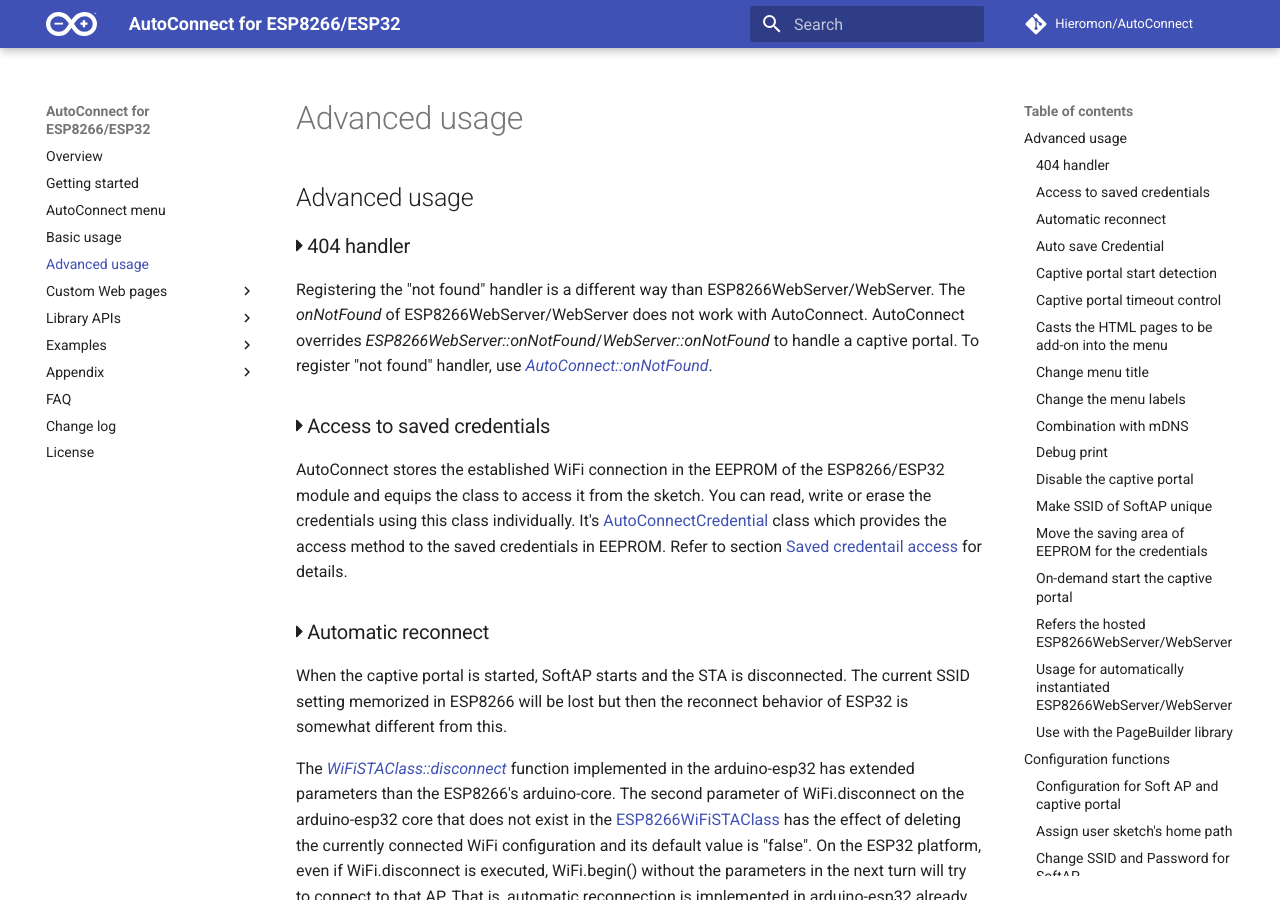
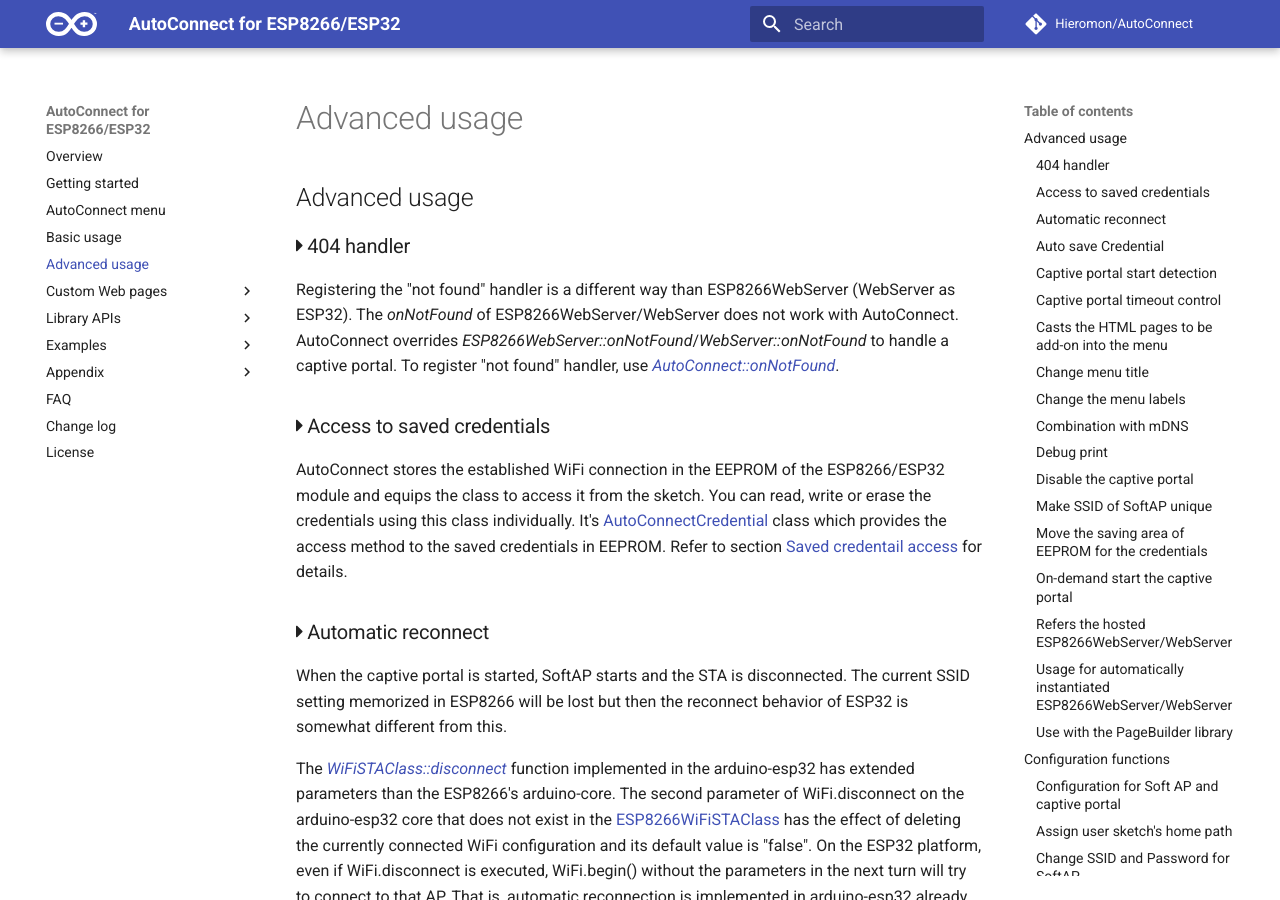
Before and after one commit to Hieromon/AutoConnect, an MkDocs documentation site: the page built from mkdocs/advancedusage.md, in a window 1280 px wide and 900 px high. Built offline with MkDocs 1.6.1 and Material for MkDocs 9.7.7, drawn with Linux system fonts in a browser that asks for light colours; nearby versions of some CDN libraries; comment, search, counter and statistics services are not loaded.

```diff
--- a/mkdocs/advancedusage.md
+++ b/mkdocs/advancedusage.md
@@ -2,7 +2,7 @@
 
 ### <i class="fa fa-caret-right"></i> 404 handler
 
-Registering the "not found" handler is a different way than ESP8266WebServer/WebServer. The *onNotFound* of ESP8266WebServer/WebServer does not work with AutoConnect. AutoConnect overrides *ESP8266WebServer::onNotFound*/*WebServer::onNotFound* to handle a captive portal. To register "not found" handler, use [*AutoConnect::onNotFound*](api.md#onnotfound).
+Registering the "not found" handler is a different way than ESP8266WebServer (WebServer as ESP32). The *onNotFound* of ESP8266WebServer/WebServer does not work with AutoConnect. AutoConnect overrides *ESP8266WebServer::onNotFound*/*WebServer::onNotFound* to handle a captive portal. To register "not found" handler, use [*AutoConnect::onNotFound*](api.md#onnotfound).
 
 ### <i class="fa fa-caret-right"></i> Access to saved credentials
 
```
Also changed, not shown: mkdocs/acupload.md (+11 -6 lines).
